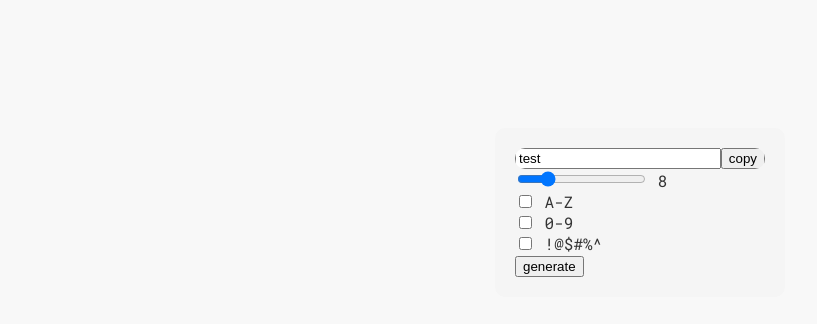
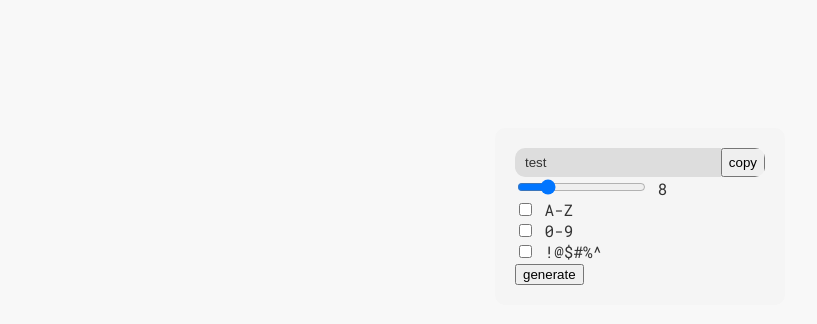
Before and after one commit to FrankGrillo1991/Password-Generator-App, a plain HTML site: page index.html in a window 1280 px wide. Shown: the part 86-410 px from the top of the page, without its empty margins (0-817 px from the left). Drawn offline with Linux system fonts and the light colour scheme.

Commit message:
Update style.css

```diff
--- a/style.css
+++ b/style.css
@@ -20,3 +20,10 @@ div.password {
     border-radius: 10px;
     overflow: hidden;
 }
+
+div.password input {
+    padding: 7px 10px;
+    background-color: #ddd;
+    border: 0;
+    color: #333;
+}
```
